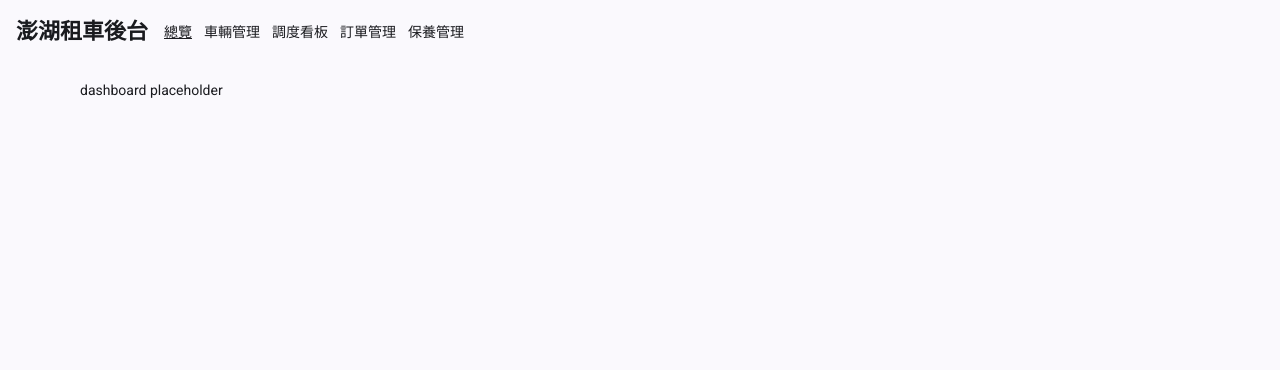
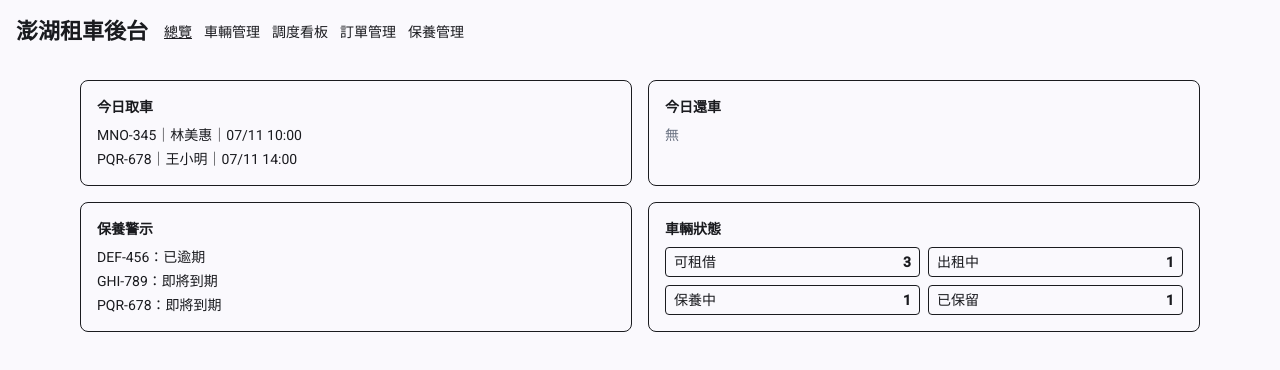
Before and after one commit to FangjieHung/bbd-car-rental, an Angular app: page /dashboard in a window 1280 px wide. Shown: the top 370 px of the page. Built offline with nearby package versions, Linux system fonts and the light colour scheme.

Commit message:
feat: 總覽頁（今日取還車、警示、狀態統計）

```diff
--- a/src/app/features/dashboard/dashboard-page.component.ts
+++ b/src/app/features/dashboard/dashboard-page.component.ts
@@ -1,7 +1,96 @@
-import { Component } from '@angular/core';
+import { Component, computed, inject } from '@angular/core';
+import { ZH_TW } from '../../core/i18n/zh-tw';
+import { fmtDateTime, isSameDay } from '../../core/date-utils';
+import { BookingStore } from '../../stores/booking.store';
+import { VehicleStore } from '../../stores/vehicle.store';
+import { CustomerStore } from '../../stores/customer.store';
+import { MaintenanceStore } from '../../stores/maintenance.store';
 
 @Component({
   selector: 'app-dashboard-page',
-  template: `<p class="p-4">dashboard placeholder</p>`,
+  template: `
+    <div class="p-4 grid gap-4 md:grid-cols-2">
+      <!-- 今日取車 -->
+      <section class="border rounded-lg p-4">
+        <h2 class="font-bold mb-2">{{ t.dashboard.todayPickups }}</h2>
+        @if (todayPickups().length === 0) {
+          <p class="text-gray-500 text-sm">{{ t.dashboard.none }}</p>
+        } @else {
+          <ul class="text-sm flex flex-col gap-1">
+            @for (b of todayPickups(); track b.id) {
+              <li>{{ plateOf(b.vehicleId) }}｜{{ customerStore.nameOf(b.customerId) }}｜{{ fmt(b.startTime) }}</li>
+            }
+          </ul>
+        }
+      </section>
+
+      <!-- 今日還車 -->
+      <section class="border rounded-lg p-4">
+        <h2 class="font-bold mb-2">{{ t.dashboard.todayReturns }}</h2>
+        @if (todayReturns().length === 0) {
+          <p class="text-gray-500 text-sm">{{ t.dashboard.none }}</p>
+        } @else {
+          <ul class="text-sm flex flex-col gap-1">
+            @for (b of todayReturns(); track b.id) {
+              <li>{{ plateOf(b.vehicleId) }}｜{{ customerStore.nameOf(b.customerId) }}｜{{ fmt(b.endTime) }}</li>
+            }
+          </ul>
+        }
+      </section>
+
+      <!-- 保養警示 -->
+      <section class="border rounded-lg p-4">
+        <h2 class="font-bold mb-2">{{ t.dashboard.alerts }}</h2>
+        @if (maintenanceStore.alerts().length === 0) {
+          <p class="text-gray-500 text-sm">{{ t.maintenance.noAlerts }}</p>
+        } @else {
+          <ul class="text-sm flex flex-col gap-1">
+            @for (a of maintenanceStore.alerts(); track a.vehicleId + a.ruleType) {
+              <li [class.text-red-700]="a.status === 'overdue'" [class.text-yellow-700]="a.status === 'upcoming'">
+                {{ plateOf(a.vehicleId) }}：{{ a.status === 'overdue' ? t.maintenance.overdue : t.maintenance.upcoming }}
+              </li>
+            }
+          </ul>
+        }
+      </section>
+
+      <!-- 車輛狀態 -->
+      <section class="border rounded-lg p-4">
+        <h2 class="font-bold mb-2">{{ t.dashboard.statusCounts }}</h2>
+        <div class="grid grid-cols-2 gap-2 text-sm">
+          @for (s of statusKeys; track s) {
+            <div class="flex justify-between border rounded px-2 py-1">
+              <span>{{ t.vehicle.statusLabels[s] }}</span>
+              <b>{{ vehicleStore.statusCounts()[s] }}</b>
+            </div>
+          }
+        </div>
+      </section>
+    </div>
+  `,
 })
-export class DashboardPageComponent {}
+export class DashboardPageComponent {
+  protected readonly t = ZH_TW;
+  readonly vehicleStore = inject(VehicleStore);
+  readonly customerStore = inject(CustomerStore);
+  readonly maintenanceStore = inject(MaintenanceStore);
+  private bookingStore = inject(BookingStore);
+  readonly fmt = fmtDateTime;
+  readonly statusKeys = ['available', 'rented', 'maintenance', 'reserved'] as const;
+
+  readonly todayPickups = computed(() =>
+    this.bookingStore.bookings().filter(
+      b => b.status === 'confirmed' && isSameDay(new Date(b.startTime), new Date()),
+    ),
+  );
+
+  readonly todayReturns = computed(() =>
+    this.bookingStore.bookings().filter(
+      b => b.status === 'in_progress' && isSameDay(new Date(b.endTime), new Date()),
+    ),
+  );
+
+  plateOf(id: string): string {
+    return this.vehicleStore.vehicles().find(v => v.id === id)?.plateNumber ?? '—';
+  }
+}
```
